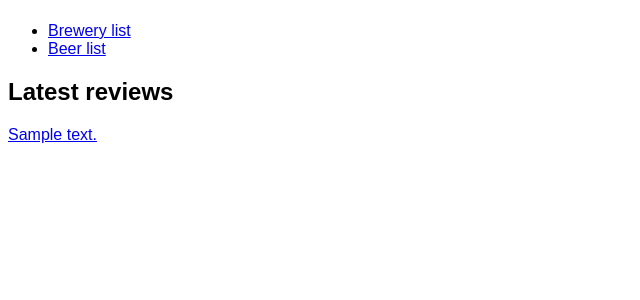
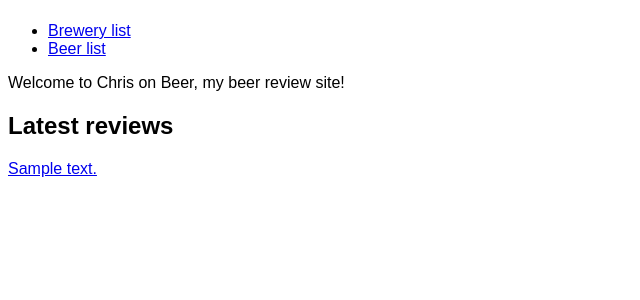
Before and after one commit to ccharles/StartupifyDemo, a Django app: template templates/beer/index.html in a window 1280 px wide. Shown: the part 58-358 px from the top of the page, without its empty margins (0-640 px from the left). Run offline with Django 3.2, Linux system fonts and the light colour scheme; the template is opened without the code that fills it: most values are stand-ins (such as "Sample title", 1, 10 or a date in 2020).

Commit message:
Added a short blurb to the front page.

```diff
--- a/templates/beer/index.html
+++ b/templates/beer/index.html
@@ -3,8 +3,13 @@
 {% block title %}Home{% endblock %}
 
 {% block content %}
+
+<p>Welcome to Chris on Beer, my beer review site!</p>
+
 <h2>Latest reviews</h2>
+
 {% for review in latest_reviews %}
 <a href="/review/{{ review.id }}/">{{ review }}</a><br/>
 {% endfor %}
+
 {% endblock %}
```
